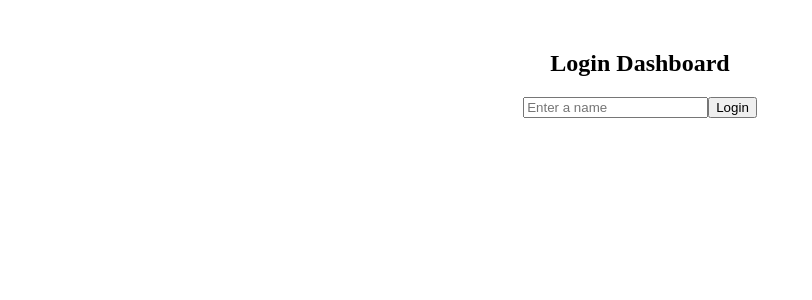
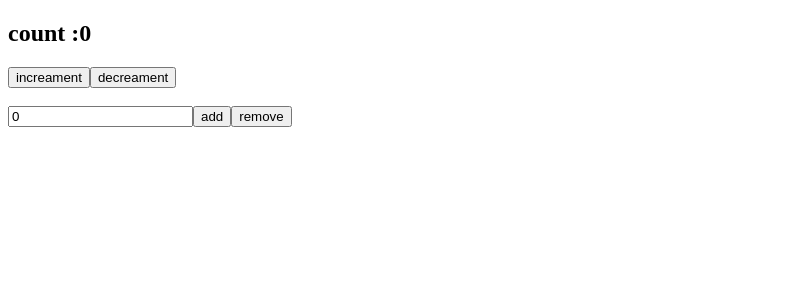
Before and after one commit to Vic-ky10/MiniLogin-dashboard, a React (Vite) app in the folder workspace/: page / in a window 1280 px wide. Shown: the top 300 px of the page, without its empty margins (0-812 px from the left). Built offline with nearby package versions, Linux system fonts and the light colour scheme.

Commit message:
worked on useReducer

```diff
--- a/workspace/src/App.jsx
+++ b/workspace/src/App.jsx
@@ -1,20 +1,11 @@
-import React, { useState } from 'react'
-import Login from './Component/Login'
-import Dashboard from './Component/Dashboard'
-import { UserContext } from './Context/UserContext'
+import React from 'react'
+import Counter from './Component/Counter'
 
 function App() {
-  const[user,setUser] = useState(null)
   return (
-
-    <UserContext.Provider value={{ user, setUser}} >
-    <div style={{textAlign:"center" , marginTop :" 50px",  }}>
-              <h2>Login Dashboard</h2>
-      {!user? <Login /> : <Dashboard />}
+    <div>
+      <Counter />
     </div>
-    </UserContext.Provider>
-
-
   )
 }
 
--- /dev/null
+++ b/workspace/src/Component/Counter.jsx
@@ -0,0 +1,37 @@
+import React, { useReducer, useState } from 'react'
+import { counterReducer, initialState } from './CounterReducer'
+
+function Counter() {
+    const [state,dispatch] = useReducer(counterReducer ,initialState)
+    const [input ,setInput] = useState(0)
+
+
+    const handleIncrement =() => dispatch ({type :"increment"})
+     const handleDecrement =() => dispatch ({type :"decrement"})
+
+     const handleIncrease =() =>  {
+        dispatch ({type :"incrementByAmount" , payload : + input})
+     setInput(0) }
+     const handleDecrease = () =>  {
+        dispatch ({type :"decrementByAmount" , payload : + input })
+    setInput(0)}
+
+  return (
+    <div>
+        <h2>count :{state.count}</h2>
+        <button onClick ={handleIncrement}>increament</button>
+        <button onClick ={handleDecrement}>decreament</button>
+         <br />
+          <br />
+        <input type="number" value={input} onChange={ (event) => {
+                 console.log(event.target.value)
+            setInput(event.target.value)}
+
+        }/>
+        <button onClick={handleIncrease}>add</button>
+        <button onClick={handleDecrease}>remove</button>
+        </div>
+  )
+}
+
+export default Counter
--- /dev/null
+++ b/workspace/src/Component/CounterReducer.jsx
@@ -0,0 +1,19 @@
+
+const initialState = {count:0};
+
+function counterReducer(state, action) {
+    switch (action.type){
+        case "increment" :
+            return {count :state.count +1} ;
+            case "decrement" :
+                return {count :state.count -1};
+                case "increamentByAmount":
+                    return {count:state.count + action.payload};
+                    case "decreamentByAmount" :
+                        return {count : state.count - action.payload};
+                        default :
+                        return state
+    }
+}
+
+export {initialState, counterReducer}
--- a/workspace/src/Component/Dashboard.jsx
+++ /dev/null
@@ -1,18 +0,0 @@
-import React, { useContext } from 'react'
-import { UserContext } from '../Context/UserContext'
-import UserGreatings from '../Hooks/UserGreatings'
-
-function Dashboard() {
-  const {user, setUser} = useContext(UserContext)
-  const Greetings = UserGreatings(user)
-  const handleLogout = () => setUser(null)
-  return (
-    <div>
-      <h3>{Greetings}</h3>
-      <p>welcom to your Dashboard {user}</p>
-      <button onClick={handleLogout}> Logout</button>
-    </div>
-  )
-}
-
-export default Dashboard
--- a/workspace/src/Component/Login.jsx
+++ /dev/null
@@ -1,29 +0,0 @@
-import React, { useContext, useState } from "react";
-import { UserContext } from "../Context/UserContext";
-
-function Login() {
-  const { setUser } = useContext(UserContext);
-  const [name, setName] = useState("");
-
-  const handleFunction = () => {
-    if (name.trim() === "") {
-      alert("please enter you name ");
-    }
-    setUser(name);
-  };
-  return (
-    <div>
-      <input
-        type="text"
-        value={name}
-        onChange={(event) => {
-          setName(event.target.value);
-        }}
-        placeholder="Enter a name"
-      />
-      <button onClick={handleFunction}> Login</button>
-    </div>
-  );
-}
-
-export default Login;
--- a/workspace/src/Context/UserContext.jsx
+++ /dev/null
@@ -1,3 +0,0 @@
-import React, { createContext } from 'react'
-
-export const UserContext = createContext(null)
--- a/workspace/src/Hooks/UserGreatings.jsx
+++ /dev/null
@@ -1,20 +0,0 @@
-import { useEffect, useState } from "react";
-
-function useGreeting(name) {
-  const [greeting, setGreeting] = useState("");
-
-  useEffect(() => {
-    const hours = new Date().getHours();
-    let message = "";
-
-    if (hours < 12) message = "🌅 Good Morning";
-    else if (hours < 18) message = "☀️ Good Afternoon";
-    else message = "🌙 Good Evening";
-
-    setGreeting(`${message}, ${name}`);
-  }, [name]);
-
-  return greeting;
-}
-
-export default useGreeting;
```
